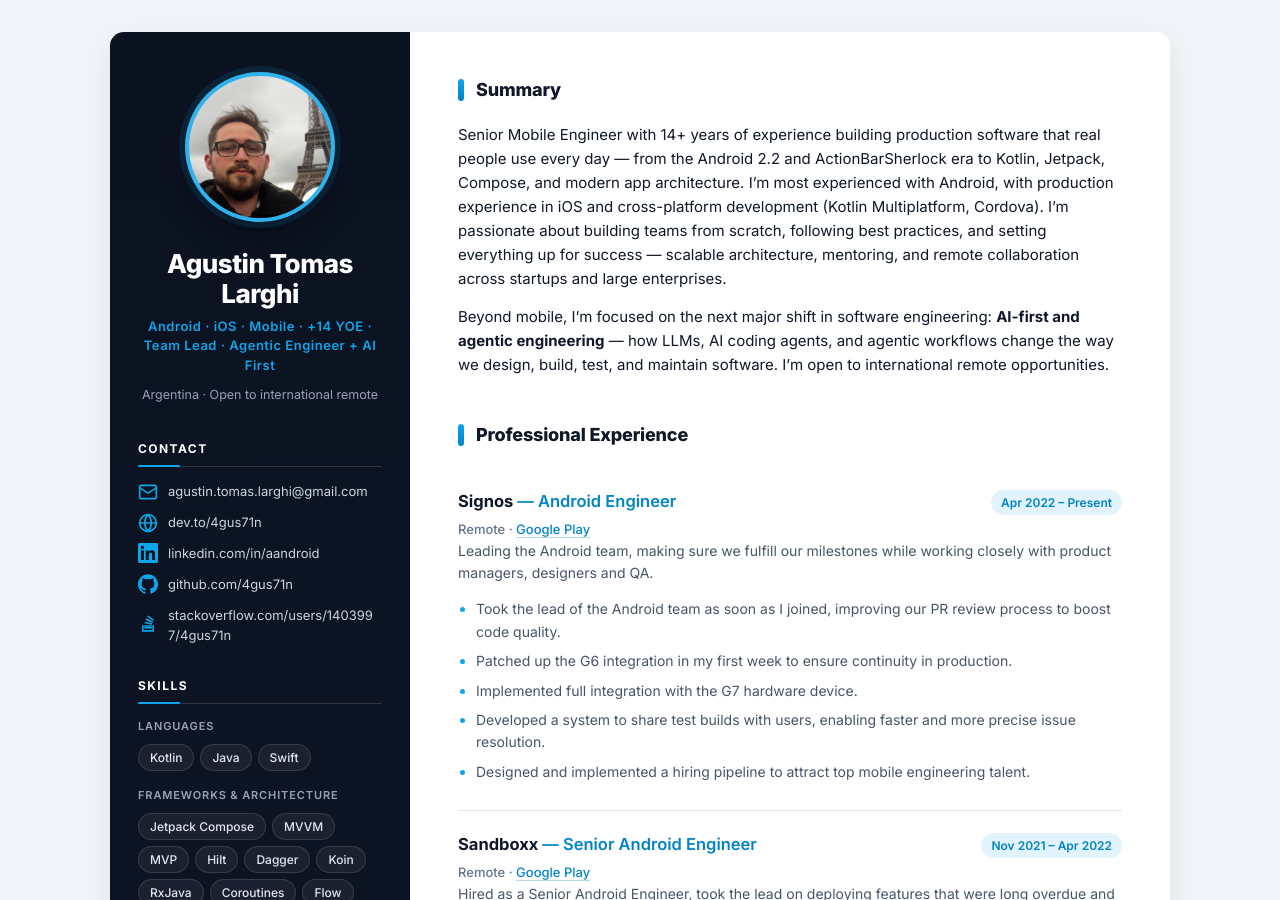
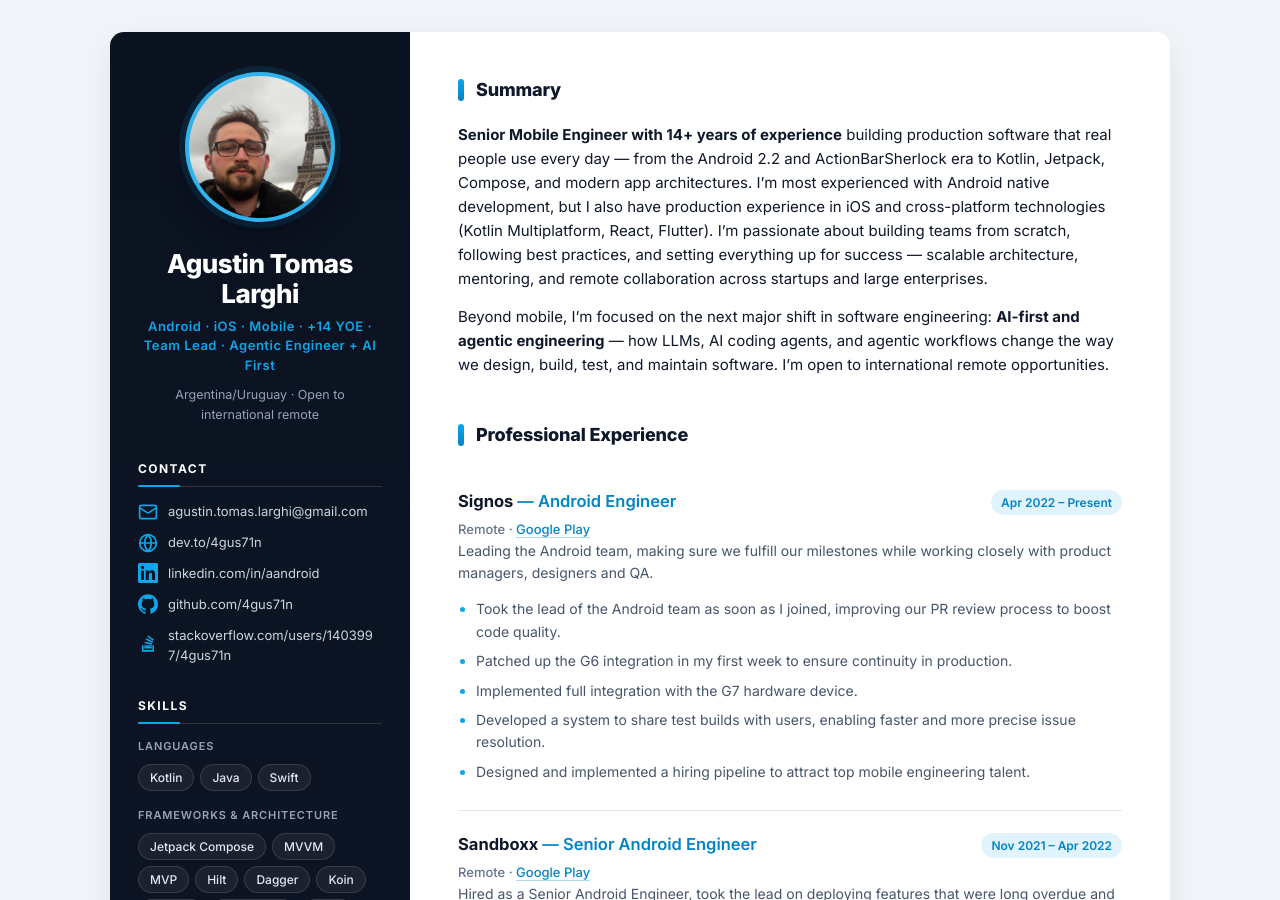
Before and after one commit to 4gus71n/CV, a Jekyll site: the page built from CV.md, in a window 1280 px wide and 900 px high. Built offline with Jekyll 4.4.1, drawn with Linux system fonts in a browser that asks for light colours.

Commit message:
Update CV.md

```diff
--- a/CV.md
+++ b/CV.md
@@ -3,7 +3,7 @@
 title: Agustin Tomas Larghi — Senior Mobile Engineer | Android · iOS · AI-First
 full_name: Agustin Tomas Larghi
 headline: Android · iOS · Mobile · +14 YOE · Team Lead · Agentic Engineer + AI First
-location: Argentina · Open to international remote
+location: Argentina/Uruguay · Open to international remote
 photo: /assets/img/profile.jpg
 description: Senior Mobile Engineer with 14+ years of experience in Android, iOS and cross-platform development. Engineering leader, agentic engineer, AI-first.
 contact:
@@ -44,7 +44,7 @@
 
 ## Summary
 
-Senior Mobile Engineer with 14+ years of experience building production software that real people use every day — from the Android 2.2 and ActionBarSherlock era to Kotlin, Jetpack, Compose, and modern app architecture. I'm most experienced with Android, with production experience in iOS and cross-platform development (Kotlin Multiplatform, Cordova). I'm passionate about building teams from scratch, following best practices, and setting everything up for success — scalable architecture, mentoring, and remote collaboration across startups and large enterprises.
+**Senior Mobile Engineer with 14+ years of experience** building production software that real people use every day — from the Android 2.2 and ActionBarSherlock era to Kotlin, Jetpack, Compose, and modern app architectures. I'm most experienced with Android native development, but I also have production experience in iOS and cross-platform technologies (Kotlin Multiplatform, React, Flutter). I'm passionate about building teams from scratch, following best practices, and setting everything up for success — scalable architecture, mentoring, and remote collaboration across startups and large enterprises.
 
 Beyond mobile, I'm focused on the next major shift in software engineering: **AI-first and agentic engineering** — how LLMs, AI coding agents, and agentic workflows change the way we design, build, test, and maintain software. I'm open to international remote opportunities.
 
```
